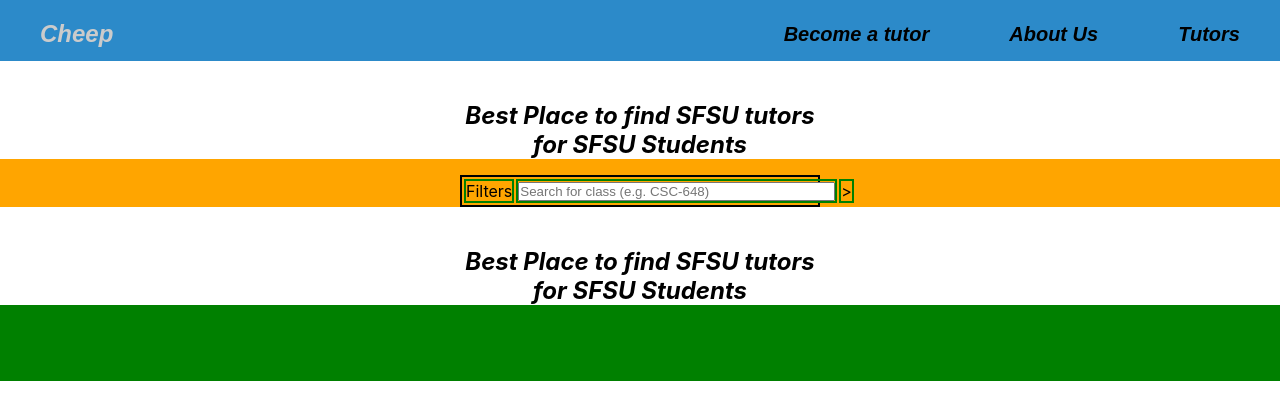
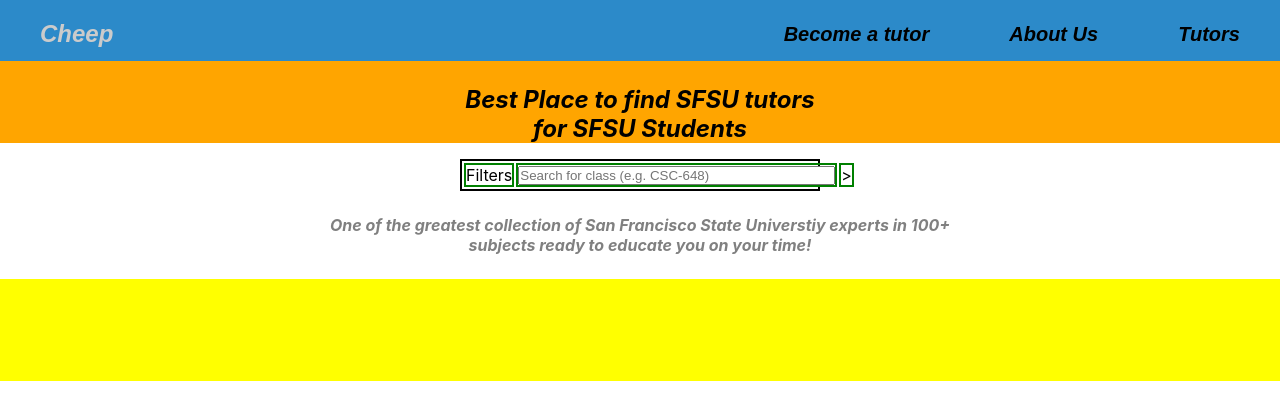
Before and after one commit to spushkin/CSC648_SFSU_Tutor_Project, a React (Create React App) app in the folder application/Front-End/: page / in a window 1280 px wide. Shown: the top 420 px of the page. Built offline with nearby package versions, Linux system fonts and the light colour scheme.

Commit message:
Updated files for homepage

```diff
--- a/application/Front-End/public/assets/css/indexStyle.css
+++ b/application/Front-End/public/assets/css/indexStyle.css
@@ -70,20 +70,26 @@
 		}
 
 		.searchBox {
-			background-color: green;
+			background-color: yellow;
 			height: 40vh;
 			width: 100vw;
 
 		}
 
 		.titleBox {
+			background-color: orange;
+			padding-top: 3vh;
+		}
+
+		.bottomTitleBox {
 			background-color: white;
-			padding-top: 5vh;
-
+			padding-top: 3vh;
+			padding-bottom: 3vh;
+			color: grey;
 		}
 
 		.searchBar {
-			background-color: orange;
+			background-color: white;
 			width: 100%;
 			padding-top: 2vh;
 			display: flex;
--- a/application/Front-End/src/pages/Index.js
+++ b/application/Front-End/src/pages/Index.js
@@ -21,9 +21,9 @@
                     </table>
                 </div>
 
-                <div className="titleBox">
-                    <h2 className="center"><i>Best Place to find SFSU tutors</i></h2>
-                    <h2 className="center"><i>for SFSU Students</i></h2>
+                <div className="bottomTitleBox">
+                    <h4 className="center"><i>One of the greatest collection of San Francisco State Universtiy experts in 100+</i></h4>
+                    <h4 className="center"><i>subjects ready to educate you on your time!</i></h4>
                 </div>
             </div>
         </Fragment>
```
